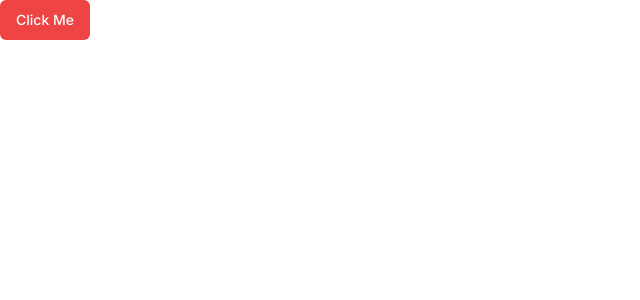
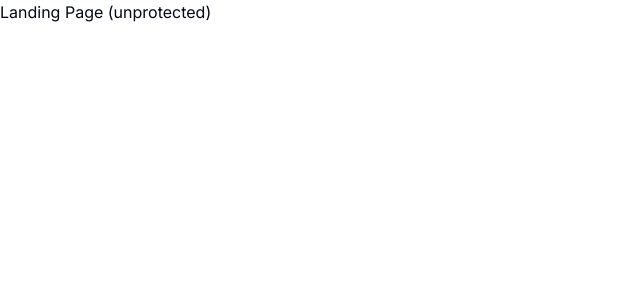
Before and after one commit to Adi-404/AI-Saas, a Next.js app: page / in a window 1280 px wide. Shown: the top 300 px of the page, without its empty margins (0-640 px from the left). Built offline with nearby package versions, Linux system fonts and the light colour scheme.

Commit message:
route groups

```diff
--- a/app/(dashboard)/(routes)/dashboard/page.tsx
+++ b/app/(dashboard)/(routes)/dashboard/page.tsx
@@ -2,7 +2,9 @@ import { Button } from "@/components/ui/button";
 
 const DashboardPage = () => {
   return (
-    <Button variant="destructive" size="lg">Click Me</Button>
+   <p>
+   DashBoard Page (Protected)
+   </p>
   )
 }
 
--- /dev/null
+++ b/app/(landing)/page.tsx
@@ -0,0 +1,9 @@
+const LandingPage = () => {
+    return (
+        <div>
+            Landing Page (unprotected)
+        </div>
+    );
+}
+
+export default LandingPage;
--- a/app/globals.css
+++ b/app/globals.css
@@ -1,6 +1,6 @@
 @tailwind base;
-  @tailwind components;
-  @tailwind utilities;
+@tailwind components;
+@tailwind utilities;
 
 html,
 body,
--- a/app/page.tsx
+++ /dev/null
@@ -1,8 +0,0 @@
-import Image from "next/image";
-import { Button } from "@/components/ui/button";
-
-export default function Home() {
-  return (
-    <Button variant="destructive">Click Me</Button>
-  );
-}
```
